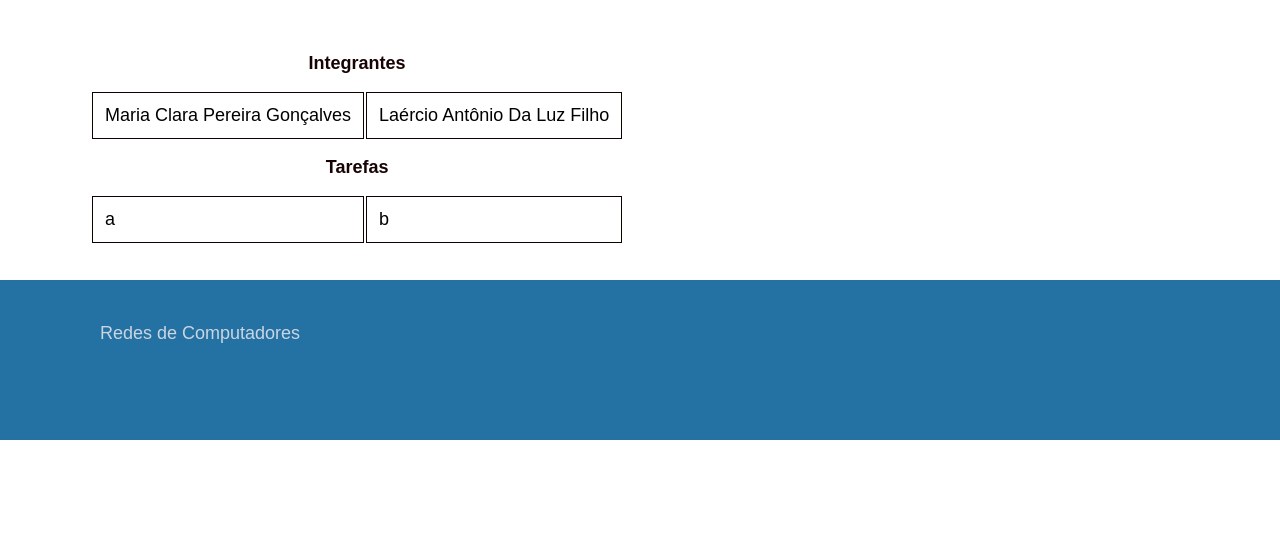
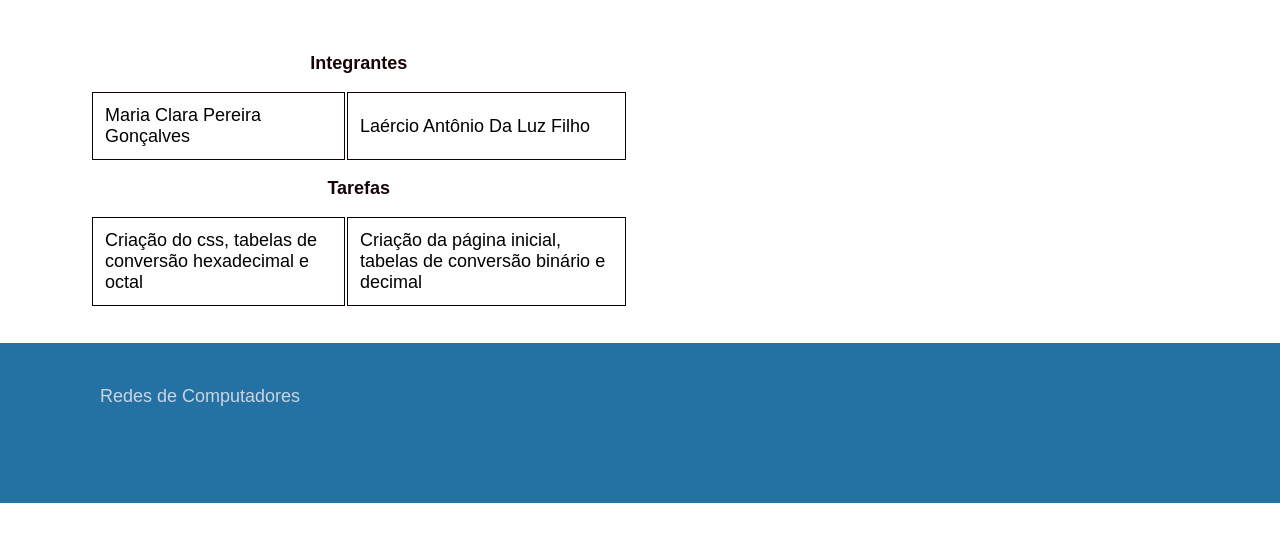
Before and after one commit to Laercio491/ConversorDeBases, a Flask app: page /integrantes in a window 1280 px wide. Shown: the part 111-653 px from the top of the page. Run offline with Flask 3, Linux system fonts and the light colour scheme.

Commit message:
feat: configuracao das tabelas restantes

```diff
--- a/app.py
+++ b/app.py
@@ -31,51 +31,6 @@ def base_para_decimal(numero, base):
 
     return resultado
 
-def hexadecimal_para_binario(numero, base):
-    digitos = "0123456789ABCDEF"
-    numero = numero.upper()
-    resultado = ""
-
-    for caractere in numero:
-        if caractere =='0':
-            resultado+='0000'
-        if caractere == '1':
-            resultado+='0001'
-        if caractere == '2':
-            resultado+='0010'
-        if caractere == '3':
-            resultado+='0011'
-        if caractere == '4':
-            resultado+='0100'
-        if caractere == '5':
-            resultado+='0101'
-        if caractere == '6':
-            resultado+='0110'
-        if caractere == '7':
-            resultado+='0111'
-        if caractere == '8':
-            resultado+='1000'
-        if caractere == '9':
-            resultado+='1001'
-        if caractere == 'A':
-            resultado+='1010'
-        if caractere == 'B':
-            resultado+='1011'
-        if caractere == 'C':
-            resultado+='1100'
-        if caractere == 'D':
-            resultado+='1101'
-        if caractere == 'E':
-            resultado+='1110'
-        if caractere == 'F':
-            resultado+='1111'
-        else:
-            return
-
-    return resultado
-
-
-
 @app.route("/")
 def inicio():
     return render_template("index.html")
@@ -91,6 +46,7 @@ def conversor():
     decimal = ""
     binario = ""
     hexadecimal = ""
+    octal = ""
 
     decimal_binario = ""
     decimal_hexadecimal = ""
@@ -100,12 +56,18 @@ def conversor():
     binario_hexadecimal = ""
     binario_octal = ""
 
-    hexa_decimal = ""
-    hexa_binario = ""
-    hexa_octal = ""
+    hexadecimal_decimal = ""
+    hexadecimal_binario = ""
+    hexadecimal_octal = ""
+
+    octal_decimal = ""
+    octal_binario = ""
+    octal_hexadecimal = ""
 
     erro_decimal = ""
     erro_binario = ""
+    erro_hexadecimal = ""
+    erro_octal = ""
 
     if request.method == "POST":
         tipo = request.form.get("tipo")
@@ -142,20 +104,75 @@ def conversor():
             except ValueError:
                 erro_binario = "Digite somente 0 e 1."
 
+        elif tipo == "hexadecimal":
+            hexadecimal = request.form.get("hexadecimal", "").strip()
+
+            try:
+                    digitos_validos = "0123456789ABCDEF"
+
+                    if not hexadecimal or any(
+                        digito.upper() not in digitos_validos
+                        for digito in hexadecimal
+                    ):
+                        raise ValueError
+
+                    numero = base_para_decimal(hexadecimal, 16)
+
+
+                    hexadecimal_binario = decimal_para_base(numero, 2)
+                    hexadecimal_decimal = str(numero)
+                    hexadecimal_octal = decimal_para_base(numero, 8)
+
+            except ValueError:
+                    erro_hexadecimal = "Digite somente valores hexadecimais válidos."
+
+        elif tipo == "octal":
+                    octal = request.form.get("octal", "").strip()
+
+                    try:
+                            digitos_validos = "01234567"
+
+                            if not octal or any(
+                                digito.upper() not in digitos_validos
+                                for digito in octal
+                            ):
+                                raise ValueError
+
+                            numero = base_para_decimal(octal, 8)
+
+
+                            octal_binario = decimal_para_base(numero, 2)
+                            octal_decimal = str(numero)
+                            octal_hexadecimal = decimal_para_base(numero, 16)
+
+                    except ValueError:
+                            erro_octal = "Digite somente valores octais válidos."
+
+
+
 
     return render_template(
         "conversor.html",
         decimal=decimal,
         binario=binario,
         hexadecimal=hexadecimal,
+        octal=octal,
         decimal_binario=decimal_binario,
         decimal_hexadecimal=decimal_hexadecimal,
         decimal_octal=decimal_octal,
         binario_decimal=binario_decimal,
         binario_hexadecimal=binario_hexadecimal,
         binario_octal=binario_octal,
+        hexadecimal_binario=hexadecimal_binario,
+        hexadecimal_decimal=hexadecimal_decimal,
+        hexadecimal_octal=hexadecimal_octal,
+        octal_decimal=octal_decimal,
+        octal_binario=octal_binario,
+        octal_hexadecimal=octal_hexadecimal,
         erro_decimal=erro_decimal,
-        erro_binario=erro_binario
+        erro_binario=erro_binario,
+        erro_hexadecimal=erro_hexadecimal,
+        erro_octal=erro_octal
     )
 
 
--- a/static/css/style.css
+++ b/static/css/style.css
@@ -60,7 +60,7 @@ body{
 
 /* Grade das quatro tabelas */
 .grade-tabelas {
-    width: 90%;
+    width: 100%;
     max-width: 1100px;
     margin: 35px auto;
     display: grid;
@@ -92,7 +92,7 @@ body{
 }
 
 .grade-tabelas input {
-    width: 63%;
+    width: 100%;
     min-width: 0;
     padding: 10px;
     border: 1px solid #cbd5e1;
--- a/templates/integrantes.html
+++ b/templates/integrantes.html
@@ -35,8 +35,8 @@
                     <th colspan="3" id="titulotab">Tarefas</th>
                 </tr>
                 <tr>
-                    <td class="Tarefas">a</td>
-                    <td class="Tarefas">b</td>
+                    <td class="Tarefas">Criação do css, tabelas de conversão hexadecimal e octal</td>
+                    <td class="Tarefas">Criação da página inicial, tabelas de conversão binário e decimal </td>
                 </tr>
 
 
```
Also changed, not shown: templates/conversor.html (+25 -9 lines).
